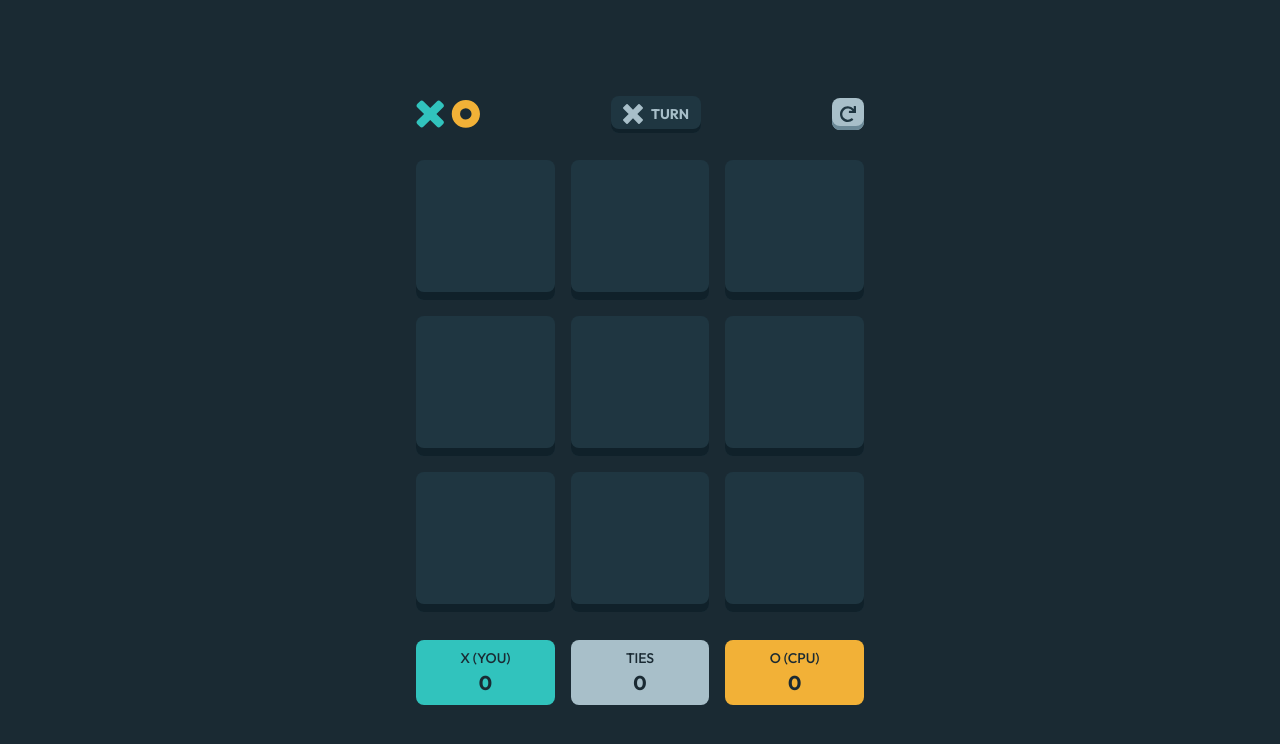
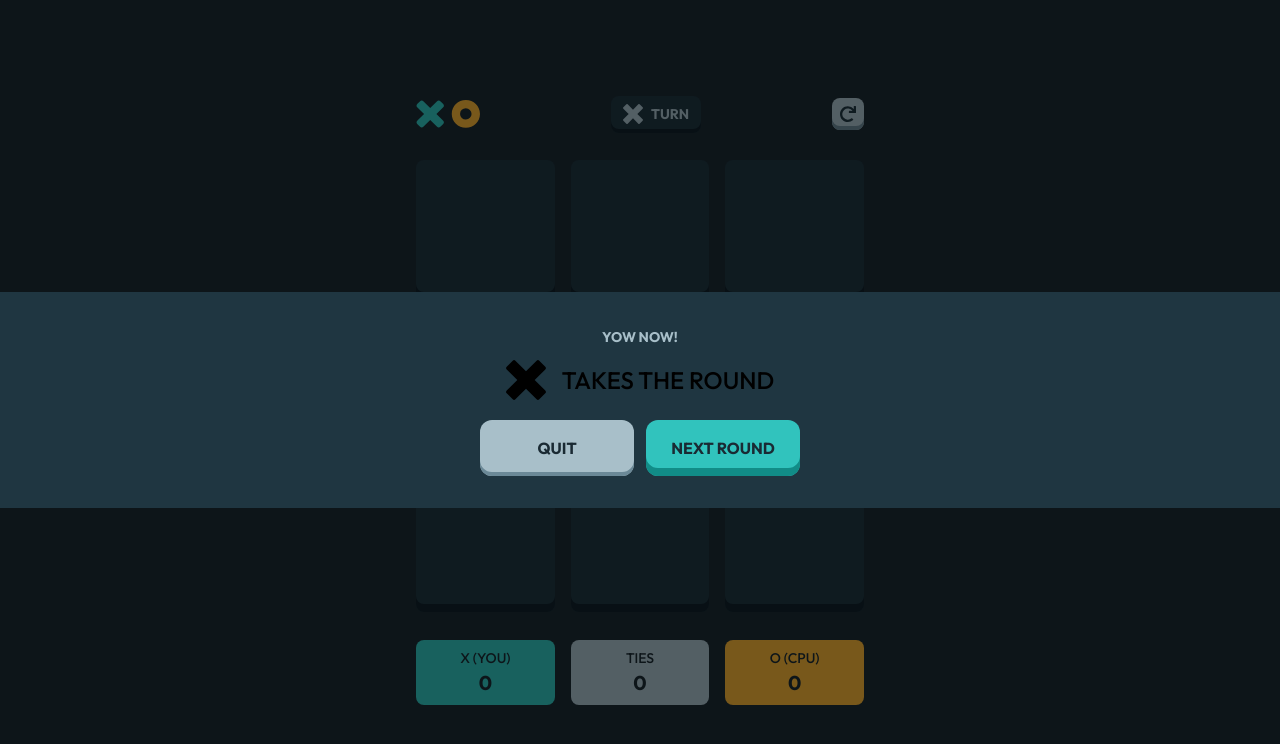
Before and after one commit to JhodaDev/tic-tac-toe, a React (Vite) app: page /board in a window 1280 px wide. Shown: the top 744 px of the page. Built offline with nearby package versions, Linux system fonts and the light colour scheme.

Commit message:
add animations

```diff
--- a/src/components/Board.jsx
+++ b/src/components/Board.jsx
@@ -1,6 +1,5 @@
 import { motion } from 'framer-motion'
 import { useEffect } from 'react'
-import { toggleModal } from '../helpers/showModal'
 import { useCpu } from '../hooks/useCpu'
 import { useStore } from '../store/store'
 import { Cell } from './Cell'
@@ -17,14 +16,8 @@ export const Board = () => {
     }
   }, [bestMove])
 
-  useEffect(() => {
-    if (player.winners.O > 0 || player.winners.X > 0 || player.winners.tie > 0) {
-      toggleModal('#modal-winner')
-    }
-  }, [player.winners])
-
   return (
-    <motion.div animate={{ x: [80, 0], opacity: [0, 1] }} transition={{ duration: 1, ease: 'easeInOut' }} className='max-w-xs mx-auto w-full xl:max-w-md'>
+    <motion.div animate={{ x: [80, 0], opacity: [0, 1] }} transition={{ duration: 1, ease: 'easeInOut' }} className='max-w-xs mx-auto w-full lg:max-w-md'>
         <div className='grid grid-cols-3 gap-4'>
           {
             board.board.map((row, rowIndex) => (
@@ -33,15 +26,15 @@ export const Board = () => {
           }
         </div>
         <motion.div animate={{ y: [250, 0] }} transition={{ duration: 1, ease: 'easeInOut' }} className='grid grid-cols-3 gap-x-4 mt-7'>
-          <div className='w-full flex flex-col items-center bg-light-blue text-dark-navy py-1 xl:py-2 rounded-lg'>
+          <div className='w-full flex flex-col items-center bg-light-blue text-dark-navy py-1 lg:py-2 rounded-lg'>
             <span className='text-[14px]'>X (YOU)</span>
             <strong className='text-xl'>{player.winners.X}</strong>
           </div>
-          <div className='w-full flex flex-col items-center bg-silver text-dark-navy py-1 xl:py-2 rounded-lg'>
+          <div className='w-full flex flex-col items-center bg-silver text-dark-navy py-1 lg:py-2 rounded-lg'>
             <span className='text-[14px]'>TIES</span>
             <strong className='text-xl'>{player.winners.tie}</strong>
           </div>
-          <div className='w-full flex flex-col items-center bg-light-yellow text-dark-navy py-1 xl:py-2 rounded-lg'>
+          <div className='w-full flex flex-col items-center bg-light-yellow text-dark-navy py-1 lg:py-2 rounded-lg'>
             <span className='text-[14px]'>O (CPU)</span>
             <strong className='text-xl'>{player.winners.O}</strong>
           </div>
--- a/src/components/Header.jsx
+++ b/src/components/Header.jsx
@@ -14,7 +14,7 @@ export const Header = () => {
   }
 
   return (
-        <motion.div animate={{ y: [-250, 0], opacity: [0, 1] }} transition={{ duration: 1, ease: 'easeInOut' }} className='max-w-xs mx-auto xl:max-w-md h-16 w-full'>
+        <motion.div animate={{ y: [-250, 0], opacity: [0, 1] }} transition={{ duration: 1, ease: 'easeInOut' }} className='max-w-xs mx-auto lg:max-w-md h-16 w-full'>
             <div className='flex justify-between items-center'>
                 <div className='w-16'>
                     <img src='/images/logo.svg' />
--- a/src/components/Modals/Modal.jsx
+++ b/src/components/Modals/Modal.jsx
@@ -1,11 +1,12 @@
+import { motion } from 'framer-motion'
 import PropTypes from 'prop-types'
 import { createPortal } from 'react-dom'
 
-export const Modal = ({ children, id }) => {
+export const Modal = ({ children, id, ...rest }) => {
   return (
-    createPortal(<div className={'absolute w-full h-screen left-0 top-0 bg-dark justify-center items-center hidden'} id={id} >
+    createPortal(<motion.div {...rest} className={'absolute w-full h-screen left-0 top-0 bg-dark justify-center items-center flex'} id={id} >
       {children}
-    </div>, document.getElementById('modal'))
+    </motion.div>, document.getElementById('modal'))
   )
 }
 
--- a/src/components/Modals/ModalWinner/ModalWinner.jsx
+++ b/src/components/Modals/ModalWinner/ModalWinner.jsx
@@ -1,6 +1,6 @@
-import React from 'react'
+import { motion } from 'framer-motion'
+import React, { useState } from 'react'
 import { useNavigate } from 'react-router-dom'
-import { toggleModal } from '../../../helpers/showModal'
 import { useStore } from '../../../store/store'
 import { Button } from '../../Button'
 import { IconO } from '../../Icons/IconO'
@@ -14,6 +14,21 @@ const classesModal = {
 }
 
 export const ModalWinner = () => {
+  const [animate, setAnimate] = useState({
+    container: {
+      animate: {
+        height: ['0vh', '100vh']
+      },
+      transition: { duration: 0.5, ease: 'easeInOut' }
+    },
+    modal: {
+      animate: {
+        opacity: [0, 1]
+      },
+      transition: { delay: 0.2, duration: 1, ease: 'easeInOut' }
+    },
+    endFunc: () => { }
+  })
   const { board, player } = useStore(state => state)
   const navigate = useNavigate()
 
@@ -21,14 +36,28 @@ export const ModalWinner = () => {
     const newBoard = Array(9).fill('')
     board.setBoard(newBoard)
     player.setPlayer('X')
-    toggleModal('#modal-winner')
+    setAnimate({
+      container: {
+        animate: {
+          height: ['100vh', '0vh']
+        },
+        transition: { duration: 0.5, ease: 'easeInOut', delay: 0.5 }
+      },
+      modal: {
+        animate: {
+          opacity: [1, 0]
+        },
+        transition: { duration: 0.5, ease: 'easeInOut' }
+      },
+      endFunc: () => player.setOnlyWinner(null)
+    })
   }
 
   const handleQuit = () => navigate('/')
 
   return (
-        <Modal id='modal-winner'>
-            <div className='relative bg-semi-dark-navy w-full z-50 text-center py-8'>
+        <Modal onAnimationComplete={animate.endFunc} initial={{ top: '50%', left: 0, width: '100%', translateY: '-50%', height: 0 }} animate={animate.container.animate} transition={animate.container.transition} id='modal-winner'>
+            <motion.div animate={animate.modal.animate} transition={animate.modal.transition} className='relative bg-semi-dark-navy w-full z-50 text-center py-8'>
                 <div className='max-w-xs mx-auto'>
                     {
                         player.winner !== 'tie' && (
@@ -55,7 +84,7 @@ export const ModalWinner = () => {
                         <Button type={`${player.winner === 'O' ? 'primary' : 'secondary'}`} onClick={handleNextRound}>NEXT ROUND</Button>
                     </div>
                 </div>
-            </div>
+            </motion.div>
         </Modal>
   )
 }
```
